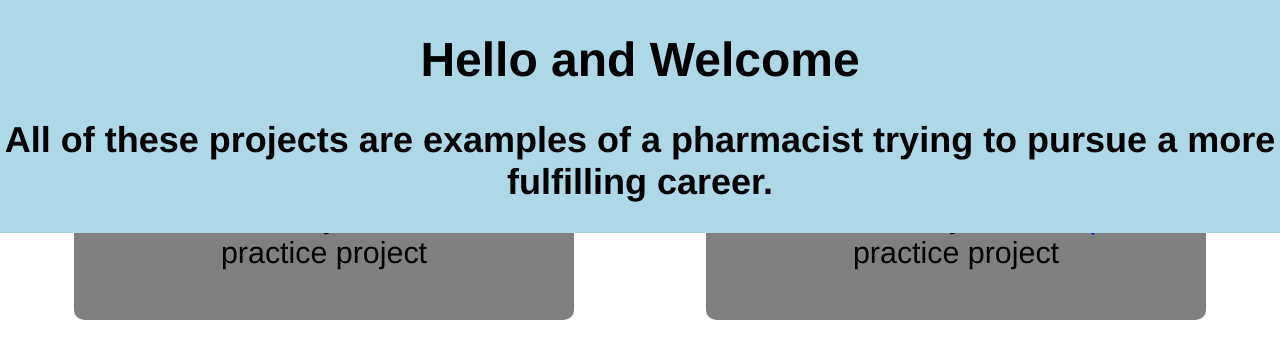
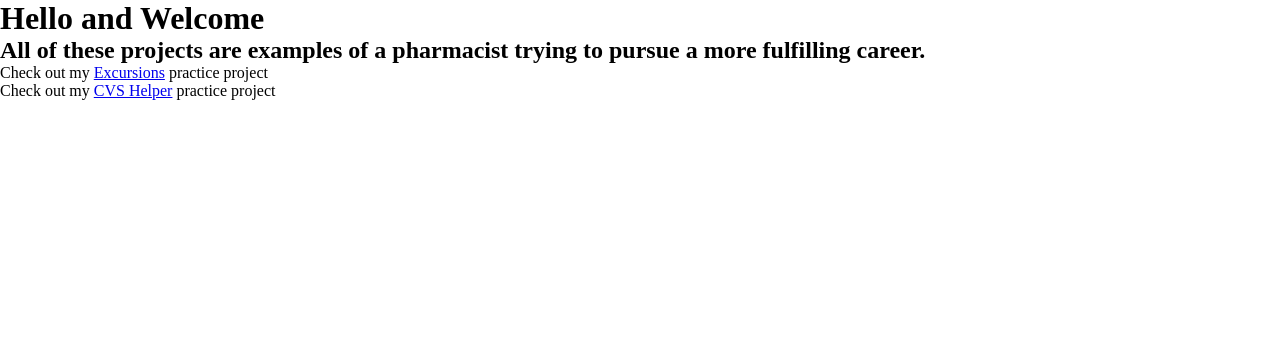
Before and after one commit to brophy57473/brophy57473.github.io, a plain HTML site: page index.html in a window 1280 px wide. Drawn offline with nearby package versions, Linux system fonts and the light colour scheme.

Commit message:
resetting css

```diff
--- a/index.html
+++ b/index.html
@@ -13,8 +13,8 @@
         <h2>All of these projects are examples of a pharmacist trying to pursue a more fulfilling career.</h2>
     </header>
     <div class="container">
-        <div class="option">Check out my <a href="https://www.brophy57473.github.io/excursion/">Excursions</a> practice project</div>
-        <div class="option">Check out my <a href="https://www.brophy57473.github.io/cvshelper/">CVS Helper</a> practice project</div>
+        <div class="option">Check out my <a href="https://brophy57473.github.io/excursion/">Excursions</a> practice project</div>
+        <div class="option">Check out my <a href="https://brophy57473.github.io/cvshelper/">CVS Helper</a> practice project</div>
     </div>
    <script src="https://ajax.googleapis.com/ajax/libs/jquery/3.5.1/jquery.min.js"></script>
    <script src="resources/js/index.js"></script>
--- a/resources/css/index.css
+++ b/resources/css/index.css
@@ -1,57 +1,4 @@
-html {
-    box-sizing: border-box;
-    font-family: "Helvetica", sans-serif;
-    font-size: 16px;
+* {
+    margin: 0;
+    padding: 0;
 }
-header {
-    position: absolute;
-    display: block;
-    top: 0;
-    left: 0;
-    width: 100%;
-    background-color: lightblue;
-    text-align: center;
-    font-size: 1.5rem;
-    z-index: 3;
-}
-img {
-    height: 200px;
-    width: auto;
-}
-.container {
-    display: flex;
-    position: relative;
-    margin-top: 120px;
-    height: 90%;
-    justify-content: space-around;
-    flex-wrap: wrap;
-    align-items: center;
-}
-.option {
-    font-size: 1.9rem;
-    background-color: gray;
-    border-radius: 10px;
-    padding: 50px;
-    margin: 30px;
-    min-width: 200px;
-    width: 40%;
-    max-width: 400px;
-    text-align: center;
-    z-index: 2;
-}
-.option:hover {
-    color: blue;
-}
-.barcode-space {
-    display: flex;
-    position: absolute;
-    top: 0;
-    left: 0;
-    width: 100%;
-    height: 100vh;
-    align-items: center;
-    justify-content: center;
-}
-.barcode {
-    display: none;
-}
```
